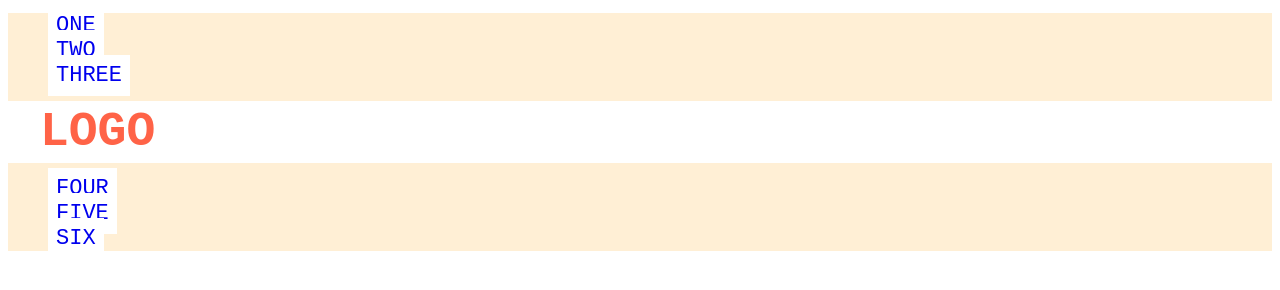
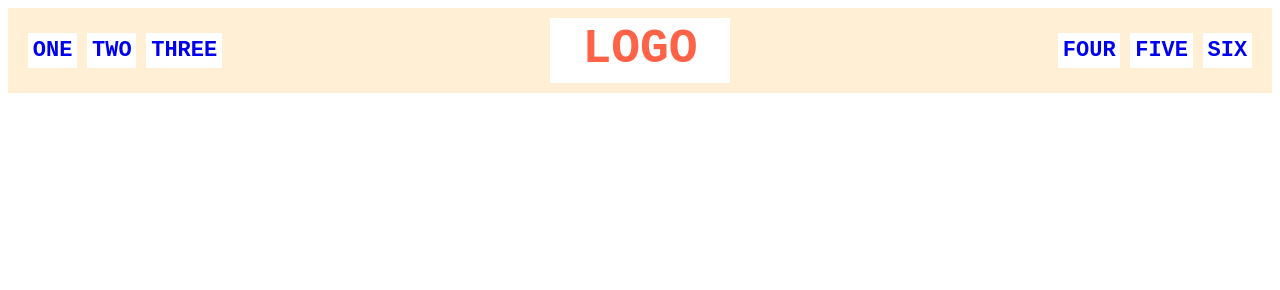
Before and after one commit to IgnorantAI/odin-recipes, a plain HTML site: page Exercises/pages/flex/02/02.html in a window 1280 px wide. Drawn offline with Linux system fonts and the light colour scheme.

Commit message:
23.10.09 Edit#8 A lot of progress with flexbox

```diff
--- a/Exercises/pages/flex/02/sytles.css
+++ b/Exercises/pages/flex/02/sytles.css
@@ -1,6 +1,9 @@
 .header  {
     font-family: monospace;
     background: papayawhip;
+    display: flex;
+    justify-content:space-between;
+    padding: 10px 0px;
   }
 
   .logo {
@@ -14,12 +17,18 @@
   ul {
     /* this removes the dots on the list items*/
     list-style-type: none;
+    display: flex;
+    gap: 10px;
+    margin: 20px;
+    align-items: center;
+    padding: 0;
   }
 
   a {
     font-size: 22px;
+    font-weight: bold;
     background: white;
-    padding: 8px;
+    padding: 0.3rem;
     /* this removes the line under the links */
     text-decoration: none;
   }
--- /dev/null
+++ b/Exercises/pages/flex/03/sytles.css
@@ -0,0 +1,68 @@
+/* this is some magical font-importing.
+you'll learn about it later. */
+@import url('https://fonts.googleapis.com/css2?family=Besley:ital,wght@0,400;1,900&display=swap');
+
+body {
+  margin: 0;
+  background: #eee;
+  font-family: Besley, serif;
+}
+
+.header {
+  background: white;
+  border-bottom: 1px solid #ddd;
+  box-shadow: 0 0 8px rgba(0,0,0,.1);
+  display: flex;
+  justify-content: space-between;
+  gap: 10px;
+  align-items: center;
+  padding-left: 20px;
+}
+
+.header_left {
+  display: flex;
+  gap: 10px;
+}
+
+.header_right {
+  display: flex;
+  gap: 10px;
+  padding-right: 20px;
+}
+
+.profile-image {
+  background: rebeccapurple;
+  box-shadow: inset 2px 2px 4px rgba(0,0,0,.5);
+  border-radius: 50%;
+  width: 48px;
+  height: 48px;
+}
+
+.logo {
+  color: rebeccapurple;
+  font-size: 32px;
+  font-weight: 900;
+  font-style: italic;
+}
+
+button {
+  border: none;
+  border-radius: 8px;
+  background: rebeccapurple;
+  color: white;
+  padding: 8px 24px;
+}
+
+a {
+  /* this removes the line under our links */
+  text-decoration: none;
+  color: rebeccapurple;
+}
+
+
+ul {
+  list-style-type: none;
+  display: flex;
+  gap: 20px;
+  padding: 0;
+}
```
Also changed, not shown: Exercises/pages/flex/03/03.html (added, +30 -0 lines).
